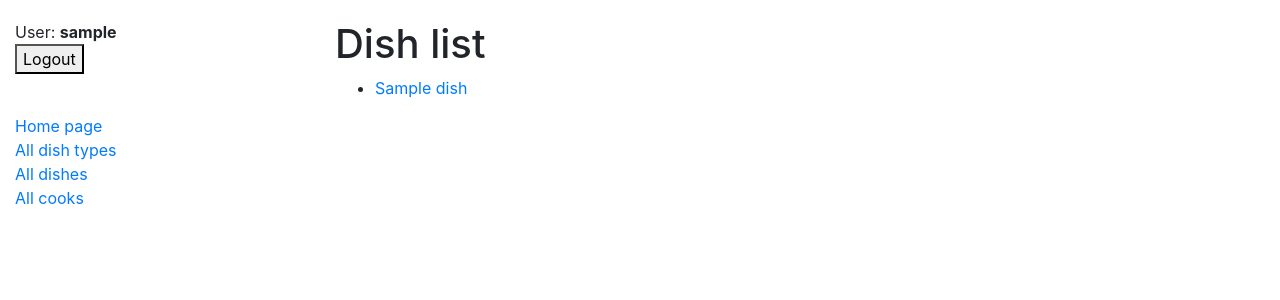
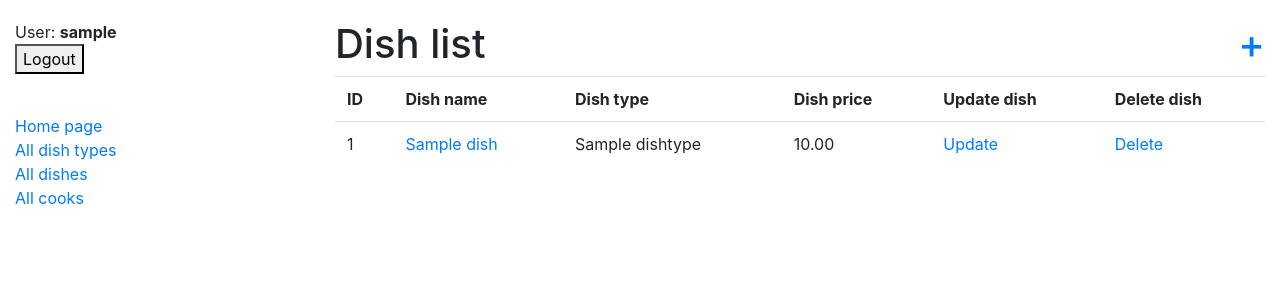
Before and after one commit to Sergunshot/restaurant-kitchen-service-project, a Django app: page /dishes/ in a window 1280 px wide. Shown: the top 300 px of the page. Run offline with Django 5.2, Linux system fonts and the light colour scheme; a user stored in the database is signed in; tables that the repository leaves empty hold one stand-in row (values such as "Sample post"); some libraries are stand-ins or nearby versions.

Commit message:
modify dish_detail.html and dish_list.html

```diff
--- a/templates/service/dish_detail.html
+++ b/templates/service/dish_detail.html
@@ -2,11 +2,11 @@
 
 {% block content %}
   <h1>Dish detail</h1>
-  <p><strong>Dish type: </strong>{{ dish.dish_type.name }}</p>
   <p>
     <strong>
       Ingredients:
-    </strong></p>
+    </strong>
+  </p>
   <ul>
     {% for dish in dish.ingredients.all %}
       <li>{{ dish.name }}</li>
--- a/templates/service/dish_list.html
+++ b/templates/service/dish_list.html
@@ -1,12 +1,27 @@
 {% extends "base.html" %}
 
 {% block content %}
-  <h1>Dish list</h1>
+  <h1>Dish list <a href="{% url "service:dish-create" %}" style="float: right">+</a></h1>
   {% if dish_list %}
-    <ul>
+    <table class="table">
+      <tr>
+        <th>ID</th>
+        <th>Dish name</th>
+        <th>Dish type</th>
+        <th>Dish price</th>
+        <th>Update dish</th>
+        <th>Delete dish</th>
+      </tr>
       {% for dish in dish_list %}
-        <li><a href="{% url "service:dish-detail" pk=dish.id %}">{{ dish.name }}</a></li>
+        <tr>
+          <td>{{ dish.id }}</td>
+          <td><a href="{% url "service:dish-detail" pk=dish.id %}">{{ dish.name }}</a></td>
+          <td>{{ dish.dish_type }}</td>
+          <td>{{ dish.price }}</td>
+          <td><a href="{% url "service:dish-update" pk=dish.id %}">Update</a></td>
+          <td><a href="{% url "service:dish-delete" pk=dish.id %}">Delete</a></td>
+        </tr>
       {% endfor %}
-    </ul>
+    </table>
   {% endif %}
 {% endblock %}
```
